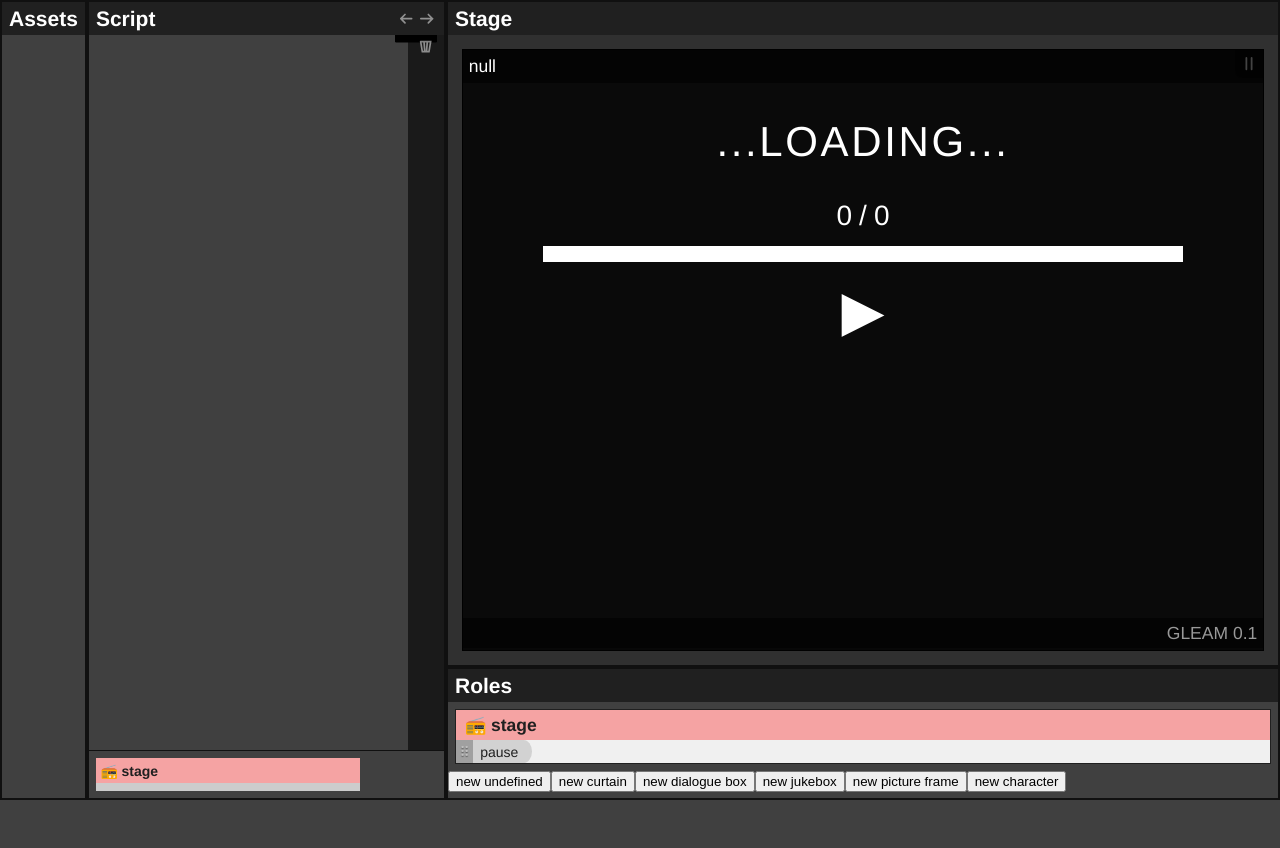
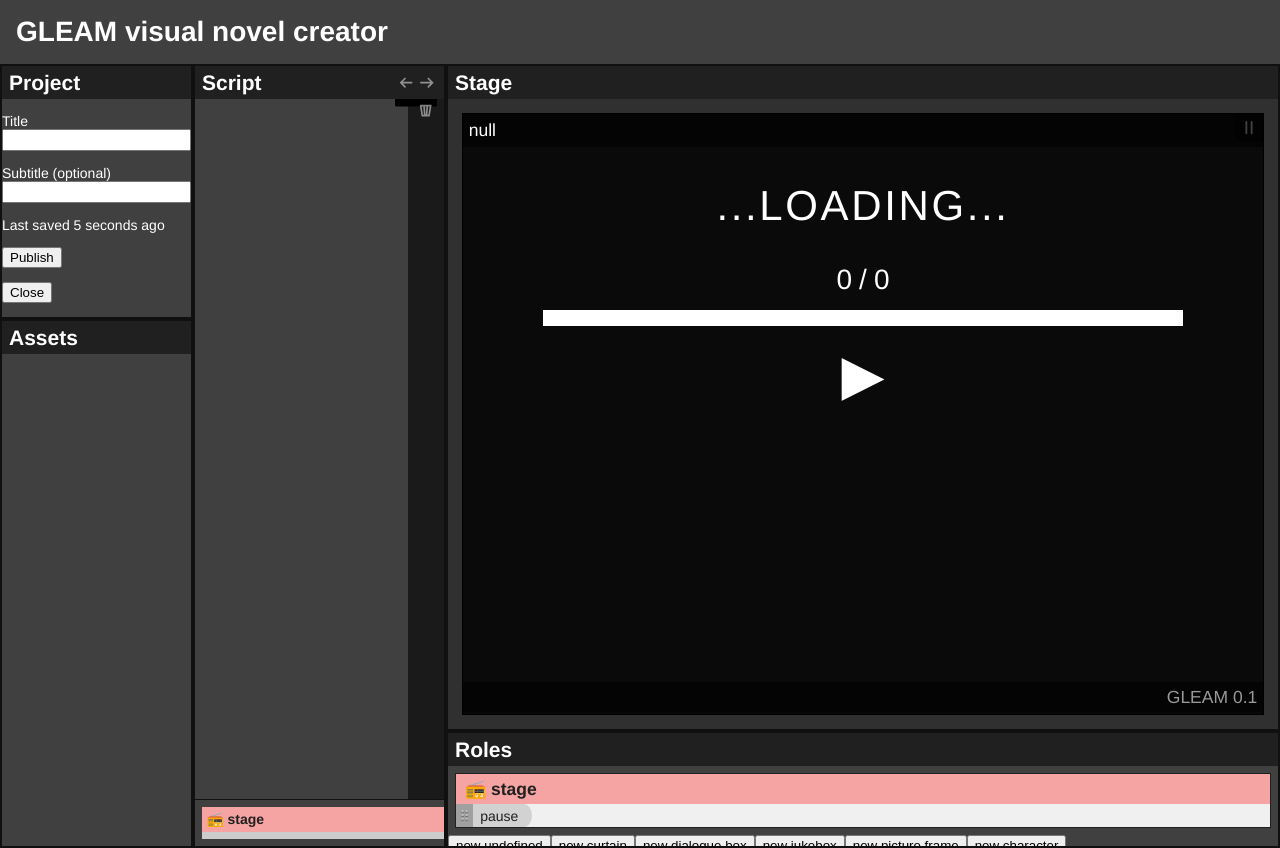
Before and after one commit to eevee/gleam, a plain HTML site: page index.html in a window 1280 px wide. Before the commit the page ends 800 px from the top, so only its background shows below. Drawn offline with Linux system fonts and the light colour scheme.

Commit message:
Stub out a metadata panel

```diff
--- a/editor.css
+++ b/editor.css
@@ -11,7 +11,9 @@ html {
 body {
     display: grid;
     grid-template:
-        "assets steps player" 1fr
+        "header header header" min-content
+        "meta steps player" min-content
+        "assets steps player" min-content
         "assets steps roles" 1fr
         /* Grid columns seem to default to a minimum width of min-content, so
          * using minmax(0, ...) will force the script column to shrink if
@@ -19,7 +21,7 @@ body {
          * scroll horizontally) */
         / fit-content(10%) minmax(0, 1fr) min-content
     ;
-    height: 100%;
+    height: 100vh;
     width: 100vw;
     margin: 0;
 
@@ -78,10 +80,11 @@ section.gleam-editor-panel > .gleam-editor-panel-body {
     position: relative;
     /* Establish a stacking context to quarantine any z nonsense within each panel -- otherwise stuff can be above the overlay, oops! */
     z-index: 0;
-    /* Note the flex-basis here has to be zero, or the body's contents will be considered large enough to expand the grid beyond the height of the page viewport! */
+    /* Note the flex-basis here has to be something other than auto, or the body's contents will be considered large enough to expand the grid beyond the height of the page viewport!  There's probably a better fix but this is fucking complicated sigh */
     /* FIXME can i hoist this up a level and make it the grid cell's problem? */
-    flex: 1 0 0;
-    overflow: auto;
+    flex: 1 0 10vh;
+    /* auto overflow makes the scrollbar optional, so it doesn't count against the min-content width, which then causes an extra horizontal scrollbar on the asset list.  just always show the scrollbar; it's likely to be necessary for nontrivial projects anyway */
+    overflow-y: scroll;
 }
 section.gleam-editor-panel > footer {
     /* TODO this was a bit of a half-baked idea and isn't done yet */
@@ -90,8 +93,14 @@ section.gleam-editor-panel > footer {
     overflow: auto;
     border-top: 1px solid #101010;
 }
+body > header {
+    grid-area: header;
+}
 #gleam-editor-player {
     grid-area: player;
+}
+#gleam-editor-meta {
+    grid-area: meta;
 }
 #gleam-editor-roles {
     grid-area: roles;
@@ -128,6 +137,11 @@ nav button:hover {
     opacity: 1;
 }
 
+/* Header */
+body > header h1 {
+    margin: 1rem;
+}
+
 /* Stage panel */
 #gleam-editor-player {
     background: #303030;
@@ -139,6 +153,12 @@ nav button:hover {
 }
 #gleam-editor-player .gleam-player {
     margin: auto;
+}
+
+/* Project/metadata panel */
+#gleam-editor-meta > .gleam-editor-panel-body {
+    /* Remove the scrollability here; otherwise max-content is interpreted as zero, for some reason */
+    overflow: visible;
 }
 
 /* Roles panel */
@@ -221,12 +241,12 @@ ul.gleam-editor-role-pictureframe-poses .-caption {
 .gleam-editor-assets li {
     padding: 0.25em 0.5em;
 }
-.gleam-editor-assets li.--missing {
-    background: #803838;
-}
 .gleam-editor-assets li.--unused {
     color: #c0c0c0;
     font-style: italic;
+}
+.gleam-editor-assets li.--missing {
+    color: #f66;
 }
 
 /* Script panel */
--- a/gleam-player.js
+++ b/gleam-player.js
@@ -12,6 +12,7 @@
 
 window.Gleam = (function() {
 
+const VERSION = "0.1";
 
 function make_element(tag, cls, text) {
     let element = document.createElement(tag);
@@ -2014,7 +2015,7 @@ class PlayerOverlay {
             mk('header', this.player.script.title),
             this.body,
             // FIXME this should link, um, somewhere
-            mk('footer', 'GLEAM 0.1'),
+            mk('footer', `GLEAM ${VERSION}`),
         );
 
         // Clicking on the element shouldn't trigger an advance, which is on
@@ -2332,7 +2333,9 @@ class Player {
     }
 }
 
-let ret = {};
+let ret = {
+    VERSION: VERSION,
+};
 for (let obj of [
     mk,
     make_element,
--- a/index.html
+++ b/index.html
@@ -9,9 +9,22 @@
     <script src="gleam-editor.js"></script>
 </head>
 <body>
+    <header>
+        <h1>GLEAM visual novel creator</h1>
+    </header>
     <section class="gleam-editor-panel" id="gleam-editor-player">
         <header><h1>Stage</h1></header>
         <div class="gleam-editor-panel-body">
+        </div>
+    </section>
+    <section class="gleam-editor-panel" id="gleam-editor-meta">
+        <header><h1>Project</h1></header>
+        <div class="gleam-editor-panel-body">
+            <p><label>Title<input type="text"></label></p>
+            <p><label>Subtitle (optional)<input type="text"></label></p>
+            <p>Last saved 5 seconds ago</p>
+            <p><button type=button>Publish</button></p>
+            <p><button type=button>Close</button></p>
         </div>
     </section>
     <section class="gleam-editor-panel" id="gleam-editor-roles">
```
